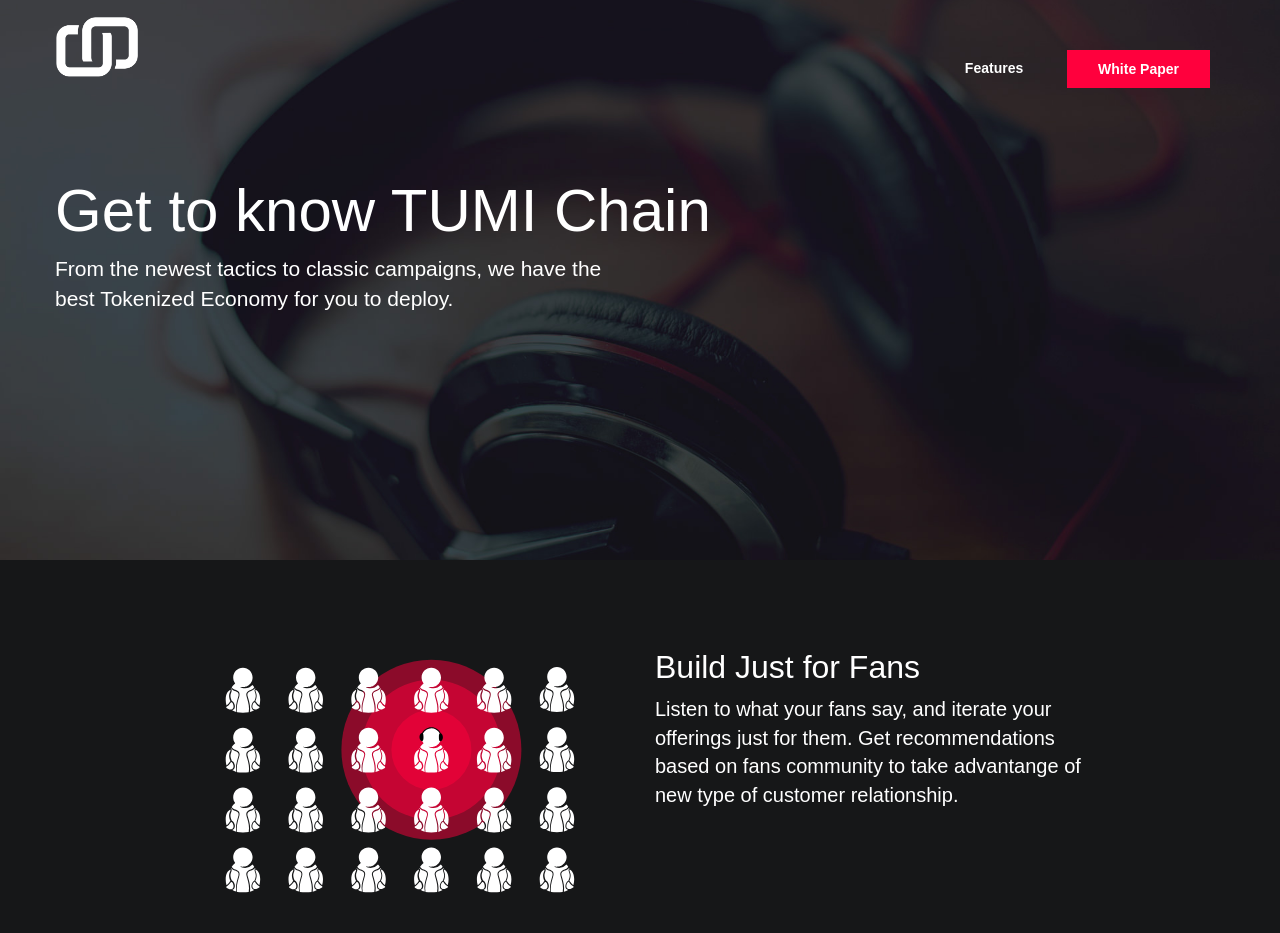
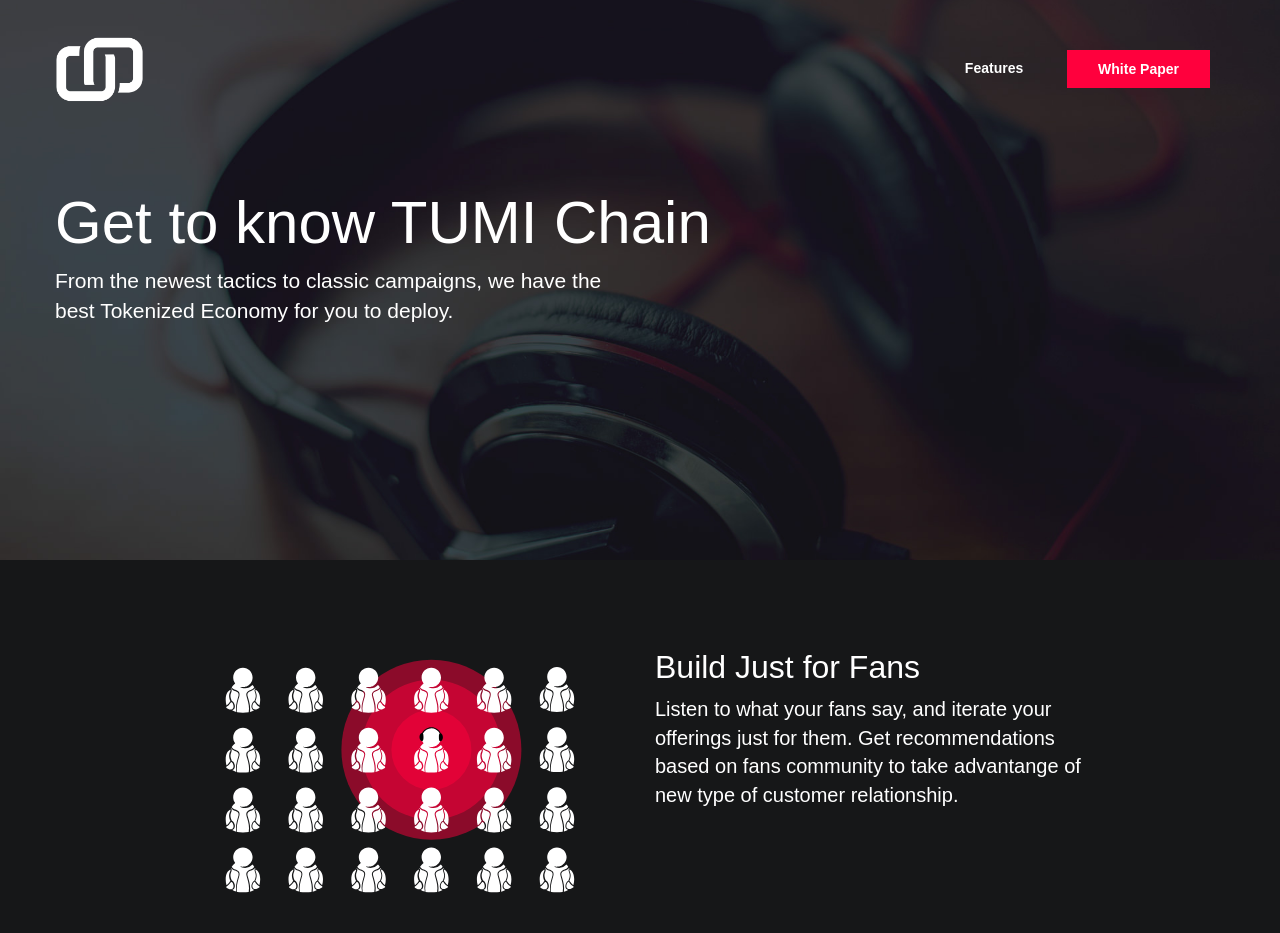
Before and after one commit to TUMIChain/Landing, a plain HTML site: page index.html in a window 1280 px wide. Shown: the top 933 px of the page. Drawn offline with Linux system fonts and the light colour scheme.

Commit message:
detailing

```diff
--- a/index.html
+++ b/index.html
@@ -15,7 +15,7 @@
 		<div class="container-fluid">
 			<div class="row">
 				<div class="col-md-6">
-					<img src="images/logo-white.png" height="75">
+					<img src="images/logo-white.png" height="100">
 				</div>
 				<div class="col-md-6">
 					<ul class="pull-right">
@@ -84,7 +84,7 @@
 		<div class="container">
 			<div class="row">
 				<div class="col-md-2">
-					<h3>Bass</h3>
+					<h3>Dapps</h3>
 					<ul>
 						<li><a href="#">Install</a></li>
 						<li><a href="#">Mobile</a></li>
--- a/style.css
+++ b/style.css
@@ -19,6 +19,10 @@ header {
   background-color: transparent;
   height: 560px;
   padding: 10px 0px;
+}
+
+header img {
+  padding-top: 20px;
 }
 
 header a,h1,p {
```
